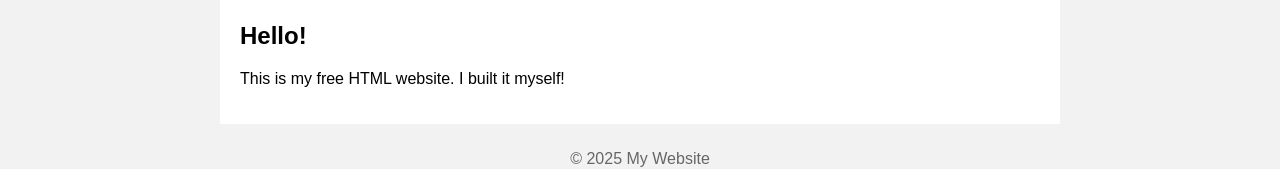
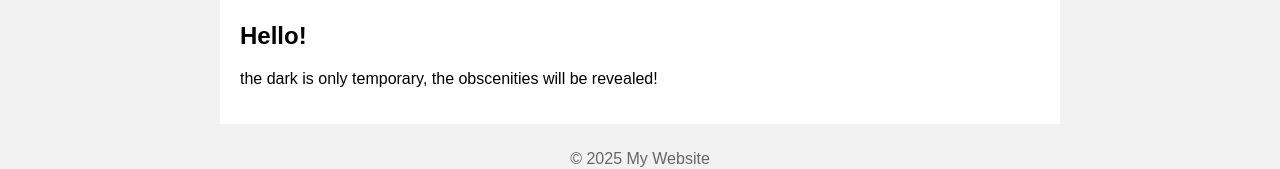
Before and after one commit to anbuck1234-ctrl/anbuck1234-ctrl.github.io, a plain HTML site: page index.html in a window 1280 px wide. Shown: the part 138-307 px from the top of the page. Drawn offline with Linux system fonts and the light colour scheme.

Commit message:
Update index.html

```diff
--- a/index.html
+++ b/index.html
@@ -38,7 +38,7 @@
 
 <main>
     <h2>Hello!</h2>
-    <p>This is my free HTML website. I built it myself!</p>
+    <p>the dark is only temporary, the obscenities will be revealed!</p>
 </main>
 
 <footer>
```
